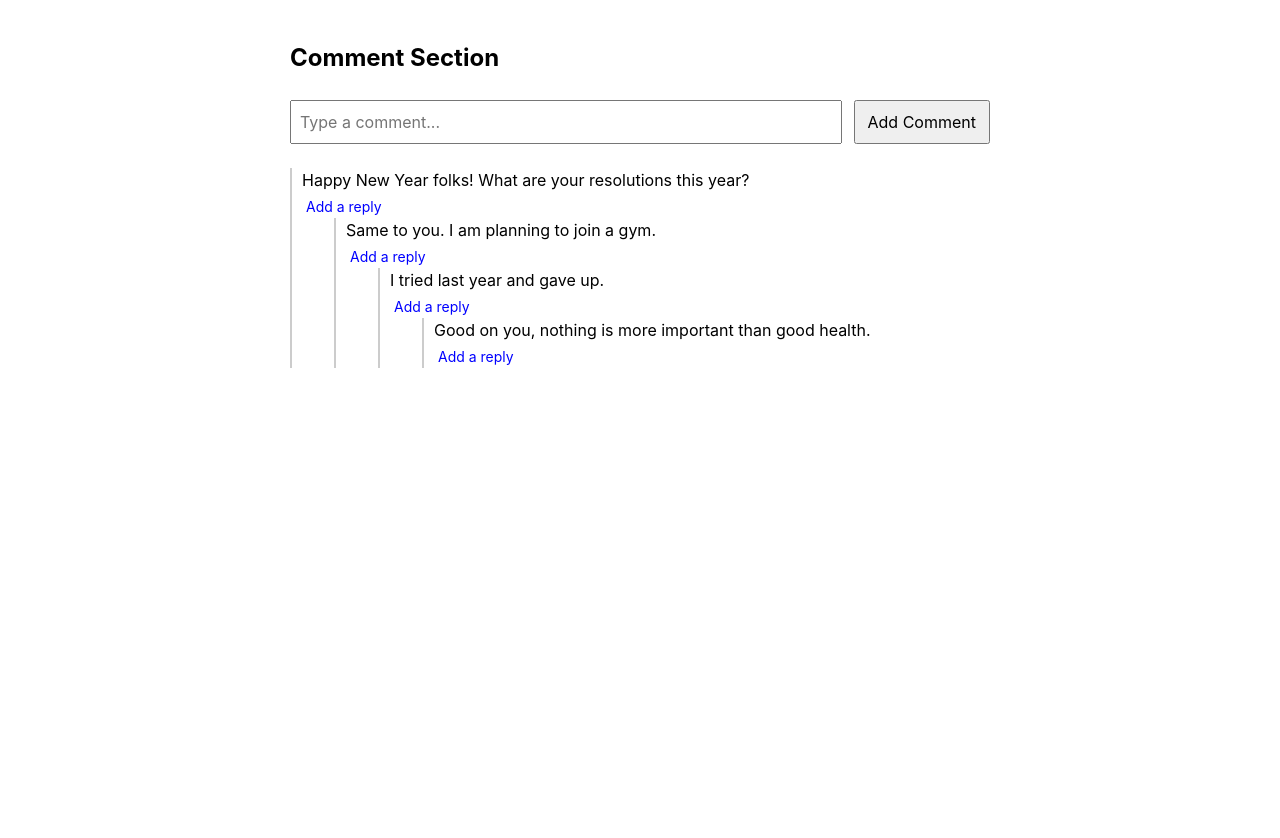
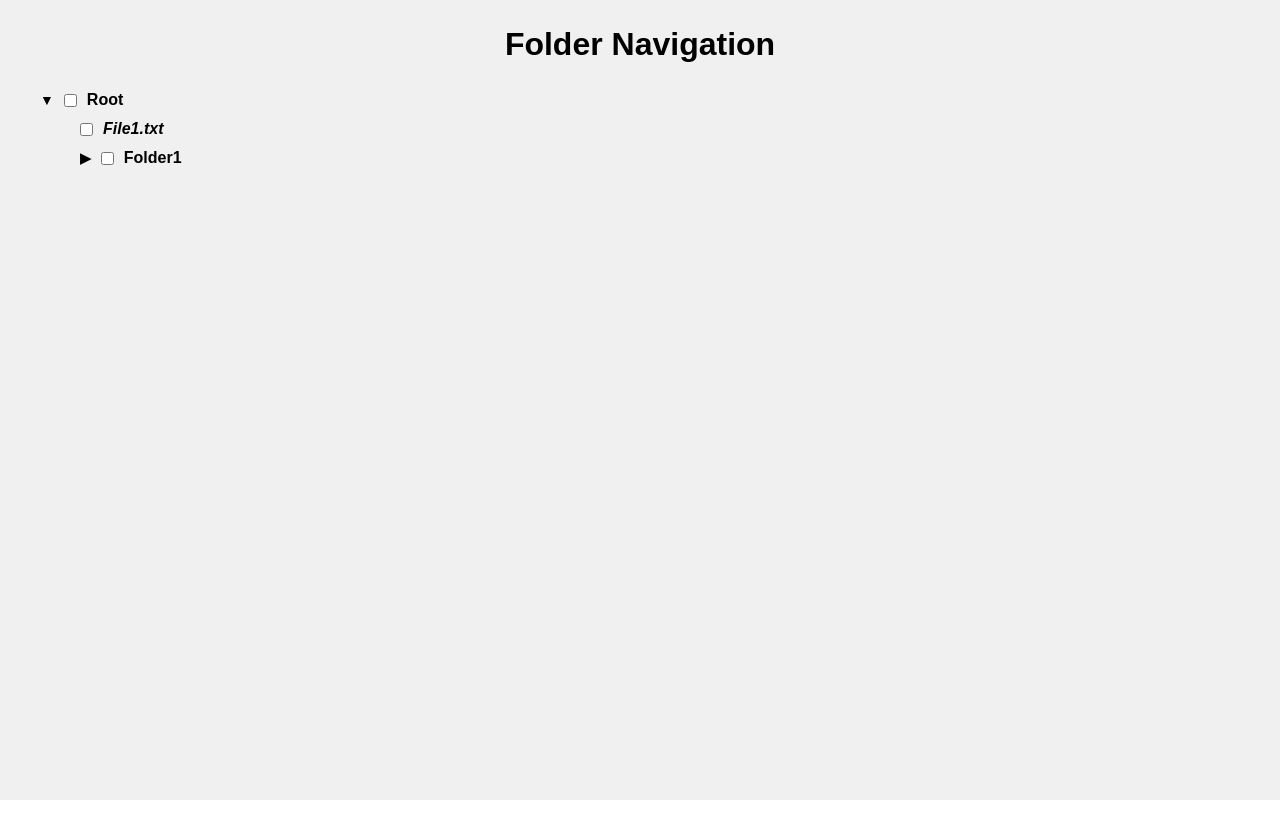
Before and after one commit to shubhamchasing/react-vite-prep, a React (Vite) app: page / in a window 1280 px wide. After the commit the page ends 800 px from the top, so only its background shows below. Built offline with nearby package versions, Linux system fonts and the light colour scheme.

Commit message:
feat: add tree checkbox navigation

```diff
--- a/src/App.jsx
+++ b/src/App.jsx
@@ -1,5 +1,6 @@
 import "./App.css";
-import CommentApp from "./Components/NestedComments";
+import TreeNavigation from "./Components/TreeNavigation";
+// import CommentApp from "./Components/NestedComments";
 // import GridLights from "./Components/GridLIghts2";
 // import AutoSaveForm from "./Components/AutoSaveForm";
 // import AutoSearch from "./Components/AutoSearch";
@@ -67,13 +68,29 @@ import CommentApp from "./Components/NestedComments";
 // import Tooltip from "./Components/Tooltip";
 // import Sidebar from "./Components/Sidebar";
 
+const initialTree = [
+  {
+    id: "1",
+    name: "Root",
+    type: "folder",
+    children: [
+      { id: "2", name: "File1.txt", type: "file" },
+      {
+        id: "3",
+        name: "Folder1",
+        type: "folder",
+        children: [{ id: "4", name: "File2.txt", type: "file" }],
+      },
+    ],
+  },
+];
 function App() {
   // const progressBarList = [0,1,3, 4,5, 10, 18, 50, 79, 100];
 
   return (
     <>
       <div className="App">
-        <CommentApp />
+        <TreeNavigation tree={initialTree} />
       </div>
     </>
   );
--- /dev/null
+++ b/src/Components/TreeNavigation/index.jsx
@@ -0,0 +1,137 @@
+import React, { useState } from "react";
+import "./styles.css";
+
+function TreeNode({
+  node,
+  selectedIds,
+  toggleCheckbox,
+  toggleFolder,
+  expandedIds,
+}) {
+  const isFolder = node.type === "folder";
+  const isExpanded = expandedIds.has(node.id);
+
+  return (
+    <div className={`node ${node.type}`} data-testid={`node-${node.id}`}>
+      <div className="node-content">
+        {isFolder && (
+          <button
+            onClick={() => toggleFolder(node.id)}
+            data-testid={`toggle-${node.id}`}
+          >
+            {isExpanded ? "▼" : "▶"}
+          </button>
+        )}
+        <input
+          type="checkbox"
+          checked={selectedIds.has(node.id)}
+          onChange={() => toggleCheckbox(node, !selectedIds.has(node.id))}
+          data-testid={`checkbox-${node.id}`}
+        />
+        <span>{node.name}</span>
+      </div>
+      {isFolder && isExpanded && node.children && (
+        <div className="children">
+          {node.children.map((child) => (
+            <TreeNode
+              key={child.id}
+              node={child}
+              selectedIds={selectedIds}
+              toggleCheckbox={toggleCheckbox}
+              toggleFolder={toggleFolder}
+              expandedIds={expandedIds}
+            />
+          ))}
+        </div>
+      )}
+    </div>
+  );
+}
+
+function TreeNavigation({ tree }) {
+  // State for selectedIds and expandedIds
+  const [selectedIds, setSelectedIds] = useState(new Set());
+  const [expandedIds, setExpandedIds] = useState(new Set(["1"])); // Root expanded by default
+
+  // Placeholder: Implement toggleFolder logic
+  const toggleFolder = (id) => {
+    // TODO: Implement folder expansion/collapse logic
+    // Example: setExpandedIds((prev) => {...})
+    setExpandedIds((prev) => {
+      const updatedExpandedIds = new Set(prev);
+      if (updatedExpandedIds.has(id)) {
+        updatedExpandedIds.delete(id);
+      } else {
+        updatedExpandedIds.add(id);
+      }
+      return updatedExpandedIds;
+    });
+  };
+
+  // Placeholder: Implement toggleCheckbox logic
+  const toggleCheckbox = (node, checked) => {
+    // TODO: Implement checkbox toggle logic
+    // Example: setSelectedIds((prev) => {...})
+
+    const updatedSelectedIds = new Set(selectedIds);
+
+    const traverseTopToBottom = (node, checked) => {
+      //   console.log(node);
+      if (checked) {
+        updatedSelectedIds.add(node.id);
+      } else {
+        updatedSelectedIds.delete(node.id);
+      }
+      if (node.type === "folder" && node.children) {
+        node.children.forEach((childNode) =>
+          traverseTopToBottom(childNode, checked)
+        );
+      }
+    };
+    traverseTopToBottom(node, checked);
+
+    const traverseBottomToTop = (node, idList) => {
+      if (node.type !== "folder" || !node.children) {
+        return idList.has(node.id);
+      }
+
+      let allChildrenSelected = true;
+
+      node?.children?.forEach((childNode) => {
+        const childSelected = traverseBottomToTop(childNode, idList);
+        if (!childSelected) {
+          allChildrenSelected = false;
+        }
+      });
+
+      if (allChildrenSelected) {
+        idList.add(node.id);
+        return true;
+      } else {
+        idList.delete(node.id);
+        return false;
+      }
+    };
+
+    tree?.forEach((node) => traverseBottomToTop(node, updatedSelectedIds));
+    setSelectedIds(updatedSelectedIds);
+  };
+
+  return (
+    <div className="tree-container" data-testid="tree-container">
+      <h1>Folder Navigation</h1>
+      {tree?.map((node) => (
+        <TreeNode
+          key={node.id}
+          node={node}
+          selectedIds={selectedIds}
+          toggleCheckbox={toggleCheckbox}
+          toggleFolder={toggleFolder}
+          expandedIds={expandedIds}
+        />
+      ))}
+    </div>
+  );
+}
+
+export default TreeNavigation;
--- /dev/null
+++ b/src/Components/TreeNavigation/styles.css
@@ -0,0 +1,47 @@
+body {
+  margin: 0;
+  font-family: Arial, sans-serif;
+}
+
+.tree-container {
+  text-align: left;
+  min-height: 100vh;
+  background-color: #f0f0f0;
+  padding: 20px;
+}
+
+h1 {
+  font-size: 32px;
+  margin-bottom: 20px;
+  text-align: center;
+}
+
+.node {
+  margin-left: 20px;
+}
+
+.node-content {
+  display: flex;
+  align-items: center;
+  gap: 10px;
+  margin: 5px 0;
+}
+
+.folder {
+  font-weight: bold;
+}
+
+.file {
+  font-style: italic;
+}
+
+.children {
+  margin-left: 20px;
+}
+
+button {
+  background: none;
+  border: none;
+  cursor: pointer;
+  font-size: 14px;
+}
```
